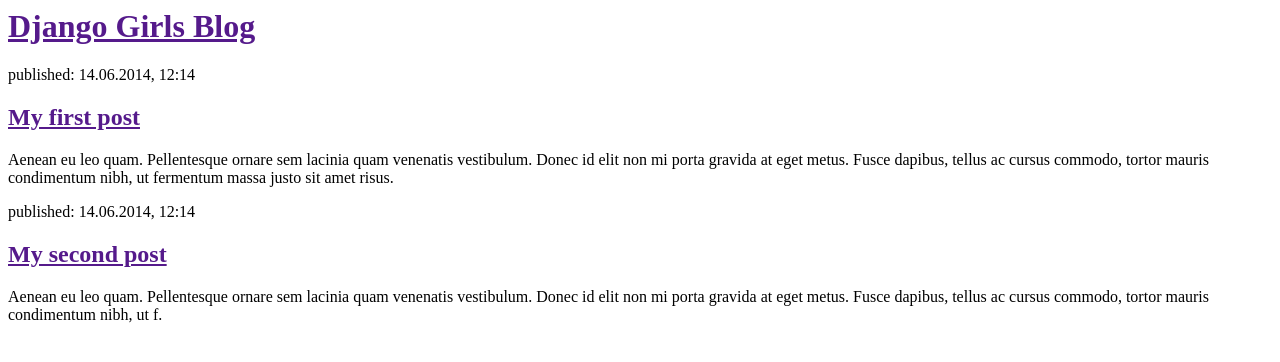
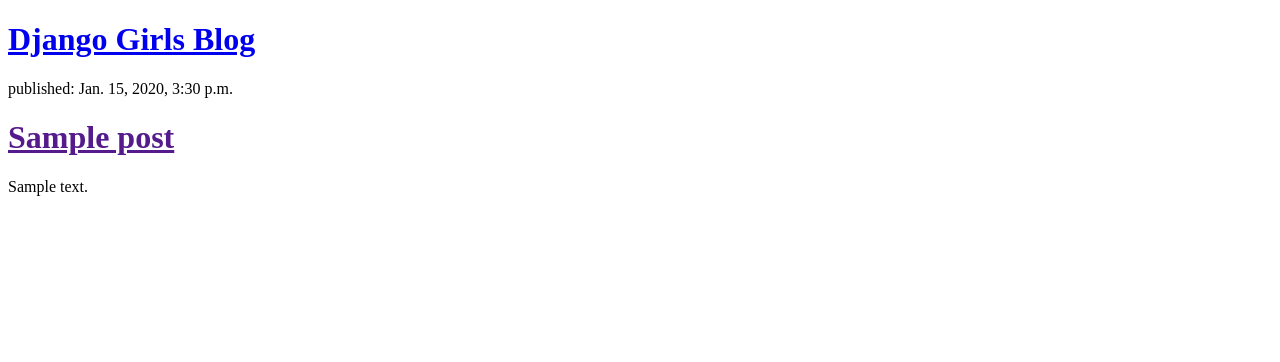
Before and after one commit to Anivarth/my-first-django-project, a Django app: template blog/templates/blog/post_list.html in a window 1280 px wide. Shown: the top 362 px of the page. Run offline with Django 3.2, Linux system fonts and the light colour scheme; the template is opened without the code that fills it: values that come from a table or form of the project are taken from there, others are empty; tables that the repository leaves empty hold one stand-in row (values such as "Sample post").

Commit message:
Modified templates to display posts from database

```diff
--- a/blog/templates/blog/post_list.html
+++ b/blog/templates/blog/post_list.html
@@ -1,22 +1,18 @@
+<!doctype html>
 <html>
-    <head>
-        <title>Django Girls blog</title>
-    </head>
-    <body>
-        <div>
-            <h1><a href="">Django Girls Blog</a></h1>
-        </div>
+	<head><title>Django girls blog</title></head>
 
-        <div>
-            <p>published: 14.06.2014, 12:14</p>
-            <h2><a href="">My first post</a></h2>
-            <p>Aenean eu leo quam. Pellentesque ornare sem lacinia quam venenatis vestibulum. Donec id elit non mi porta gravida at eget metus. Fusce dapibus, tellus ac cursus commodo, tortor mauris condimentum nibh, ut fermentum massa justo sit amet risus.</p>
-        </div>
+	<body>
+		<div>
+    <h1><a href="/">Django Girls Blog</a></h1>
+</div>
 
-        <div>
-            <p>published: 14.06.2014, 12:14</p>
-            <h2><a href="">My second post</a></h2>
-            <p>Aenean eu leo quam. Pellentesque ornare sem lacinia quam venenatis vestibulum. Donec id elit non mi porta gravida at eget metus. Fusce dapibus, tellus ac cursus commodo, tortor mauris condimentum nibh, ut f.</p>
-        </div>
-    </body>
+{% for post in posts %}
+    <div>
+        <p>published: {{ post.published_date }}</p>
+        <h1><a href="">{{ post.title }}</a></h1>
+        <p>{{ post.text|linebreaksbr }}</p>
+    </div>
+{% endfor %}
+	</body>
 </html>
--- a/blog/views.py
+++ b/blog/views.py
@@ -1,6 +1,8 @@
 from django.shortcuts import render
-
+from .models import Post
+from django.utils import timezone
 # Create your views here.
 
 def post_list(request):
-    return render(request, 'blog/post_list.html', {})
+    posts = Post.objects.filter(published_date__lte = timezone.now()).order_by('published_date')
+    return render(request, 'blog/post_list.html', {'posts': posts})
--- a/mysite/urls.py
+++ b/mysite/urls.py
@@ -13,9 +13,10 @@
     1. Import the include() function: from django.conf.urls import url, include
     2. Add a URL to urlpatterns:  url(r'^blog/', include('blog.urls'))
 """
-from django.conf.urls import url
+from django.conf.urls import url, include
 from django.contrib import admin
 
 urlpatterns = [
     url(r'^admin/', admin.site.urls),
+    url(r'', include('blog.urls'))
 ]
```
